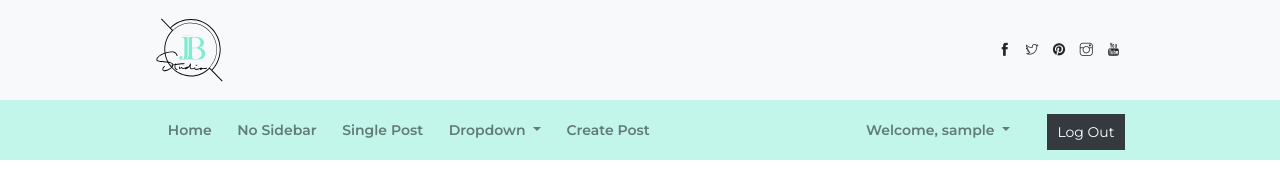
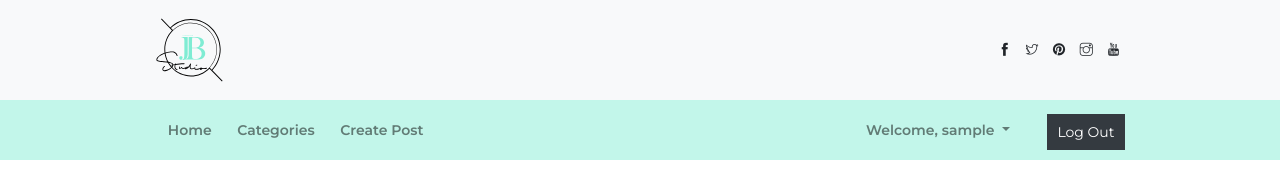
Before and after one commit to RainbowDwarf309/DjangoBlog, a Django app: page /create_post in a window 1280 px wide. Shown: the top 185 px of the page. Run offline with Django 4.2, Linux system fonts and the light colour scheme; the visitor is signed in with stand-in values (Sample User, id 1); data that the repository does not hold is empty; some libraries are stand-ins or nearby versions.

Commit message:
update _nav.html

```diff
--- a/blog/templates/_inc/_nav.html
+++ b/blog/templates/_inc/_nav.html
@@ -14,22 +14,7 @@
                     <a class="nav-link" href="{% url 'home' %}">Home</a>
                 </li>
                 <li class="nav-item">
-                    <a class="nav-link" href="no-sidebar.html">No Sidebar</a>
-                </li>
-                <li class="nav-item">
-                    <a class="nav-link" href="single-post.html">Single Post</a>
-                </li>
-                <li class="nav-item dropdown">
-                    <a class="nav-link dropdown-toggle" href="#" id="navbarDropdown" role="button"
-                       data-toggle="dropdown" aria-haspopup="true" aria-expanded="false">
-                        Dropdown
-                    </a>
-                    <div class="dropdown-menu" aria-labelledby="navbarDropdown">
-                        <a class="dropdown-item" href="#">Action</a>
-                        <a class="dropdown-item" href="#">Another action</a>
-                        <div class="dropdown-divider"></div>
-                        <a class="dropdown-item" href="#">Something else here</a>
-                    </div>
+                    <a class="nav-link" href="#">Categories</a>
                 </li>
                 <li class="nav-item">
                     <a class="nav-link" href="{% url 'create_post' %}">Create Post</a>
@@ -47,9 +32,8 @@
                         <a class="dropdown-item" href="#">User Profile</a>
                         <a class="dropdown-item" href="#">Publications</a>
                         <a class="dropdown-item" href="#">Community</a>
+                        <div class="dropdown-divider"></div>
                         <a class="dropdown-item" href="{% url 'user_profile_settings' %}">Settings</a>
-                        <div class="dropdown-divider"></div>
-                        <a class="dropdown-item" href="{% url 'logout' %}">Log Out</a>
                     </div>
                 </li>
                     <li class="nav-item">
```
